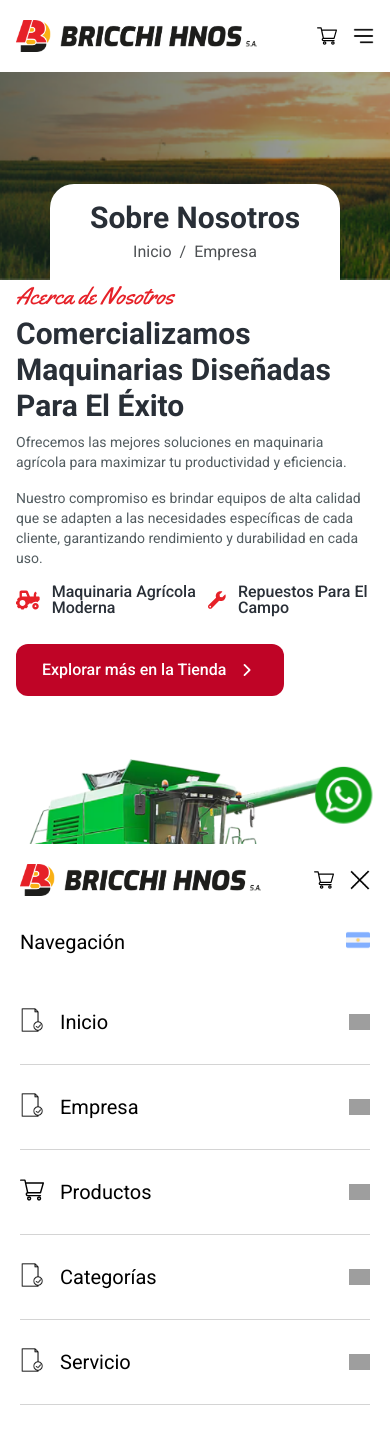
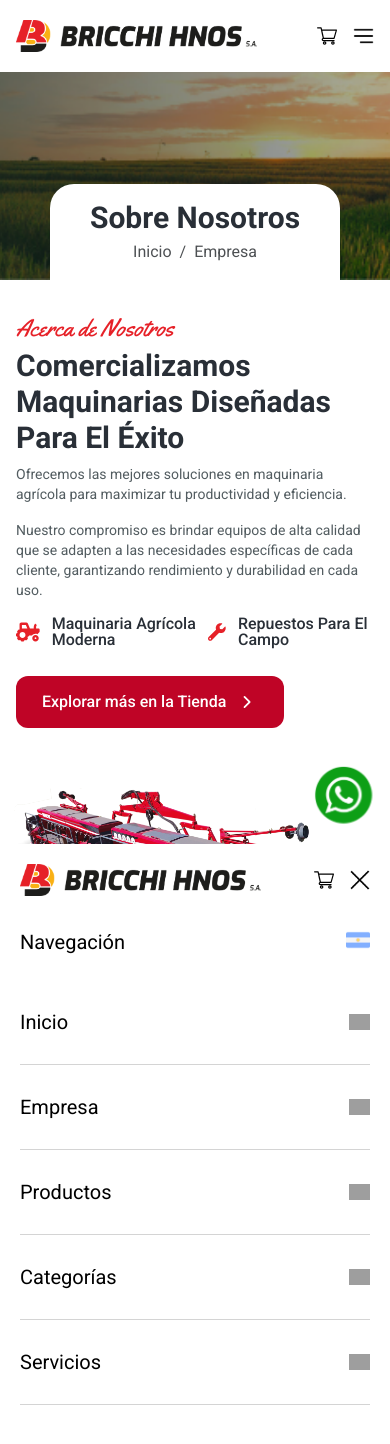
Before and after one commit to tomirodeghiero/bricchi-hnos, a Next.js app: page /about in a window 390 px wide. Shown: the top 1444 px of the page. Built offline with nearby package versions, Linux system fonts and the light colour scheme; grey boxes are pictures that could not be loaded.

Commit message:
Update Website

```diff
--- a/src/app/about/page.tsx
+++ b/src/app/about/page.tsx
@@ -38,9 +38,9 @@ const About = () => {
         subtitle="Inicio - Empresa"
       />
 
-      <div className="md:mx-auto">
+      <div className="md:mx-auto mt-8">
         <div className="flex flex-col lg:flex-row mx-auto md:gap-20 max-w-5xl" data-aos="fade-up">
-          <div className="w-full lg:w-1/2 lg:order-first order-last" data-aos="fade-right">
+          <div className="w-full lg:w-1/2 mt-8 md:mt-14 lg:order-first order-last" data-aos="fade-right">
             <img src={ABOUT_01} alt="Sobre Nosotros" className="w-full rounded-lg" />
           </div>
 
--- a/src/app/categories/page.tsx
+++ b/src/app/categories/page.tsx
@@ -12,7 +12,7 @@ const Categories = () => {
         title="Descúbrenos"
         subtitle="Inicio - Categorías"
       />
-      <div className="max-w-5xl mx-auto mt-8" data-os="fade-up">
+      <div className="max-w-5xl mx-auto mt-8 px-5 md:px-0" data-os="fade-up">
         <div className="grid grid-cols-2 sm:grid-cols-2 lg:grid-cols-3 md:gap-4">
           {CATEGORIES_IMAGES.map((category, index) => (
             <Link href="/shop" key={index}>
--- a/src/app/page.tsx
+++ b/src/app/page.tsx
@@ -220,7 +220,7 @@ export default function Home() {
           Nuestros Productos
         </h3>
 
-        <div className="mx-auto max-w-6xl py-4 px-2" data-aos="fade-right">
+        <div className="mx-auto w-full px-5  md:max-w-7xl py-4 md:px-2" data-aos="fade-right">
           <div className="grid grid-cols-2 md:grid-cols-3 gap-2 mt-4">
             {!!STATIC_PRODUCTS && STATIC_PRODUCTS.map((lamp: any, index) => (
               <GalleryItem key={index} {...lamp} />
--- a/src/components/navbar/Navbar.tsx
+++ b/src/components/navbar/Navbar.tsx
@@ -134,7 +134,7 @@ export default function Navbar() {
                   onClick={(event) => handleLinkClick(event, "/")}
                 >
                   <div className="flex gap-4">
-                    <img className="h-6 cursor-pointer" src={HOME} alt="Home" />
+                    {/* <img className="h-6 cursor-pointer" src={HOME} alt="Home" /> */}
                     <h2 className="text-xl">Inicio</h2>
                   </div>
                   <img
@@ -148,7 +148,7 @@ export default function Navbar() {
                   onClick={(event) => handleLinkClick(event, "/about")}
                 >
                   <div className="flex gap-4">
-                    <img className="h-6 cursor-pointer" src={HOME} alt="Home" />
+                    {/* <img className="h-6 cursor-pointer" src={HOME} alt="Home" /> */}
                     <h2 className="text-xl">Empresa</h2>
                   </div>
                   <img
@@ -162,11 +162,11 @@ export default function Navbar() {
                   onClick={(event) => handleLinkClick(event, "/shop")}
                 >
                   <div className="flex gap-4">
-                    <img
+                    {/* <img
                       className="h-6 cursor-pointer"
                       src={SHOPPING_CART}
                       alt="Shopping"
-                    />
+                    /> */}
                     <h2 className="text-xl">Productos</h2>
                   </div>
                   <img
@@ -180,7 +180,7 @@ export default function Navbar() {
                   onClick={(event) => handleLinkClick(event, "/categories")}
                 >
                   <div className="flex gap-4">
-                    <img className="h-6 cursor-pointer" src={HOME} alt="Home" />
+                    {/* <img className="h-6 cursor-pointer" src={HOME} alt="Home" /> */}
                     <h2 className="text-xl">Categorías</h2>
                   </div>
                   <img
@@ -194,8 +194,8 @@ export default function Navbar() {
                   onClick={(event) => handleLinkClick(event, "/services")}
                 >
                   <div className="flex gap-4">
-                    <img className="h-6 cursor-pointer" src={HOME} alt="Home" />
-                    <h2 className="text-xl">Servicio</h2>
+                    {/* <img className="h-6 cursor-pointer" src={HOME} alt="Home" /> */}
+                    <h2 className="text-xl">Servicios</h2>
                   </div>
                   <img
                     className="h-4 cursor-pointer"
```
Also changed, not shown: public/assets/about/about-01.png.
